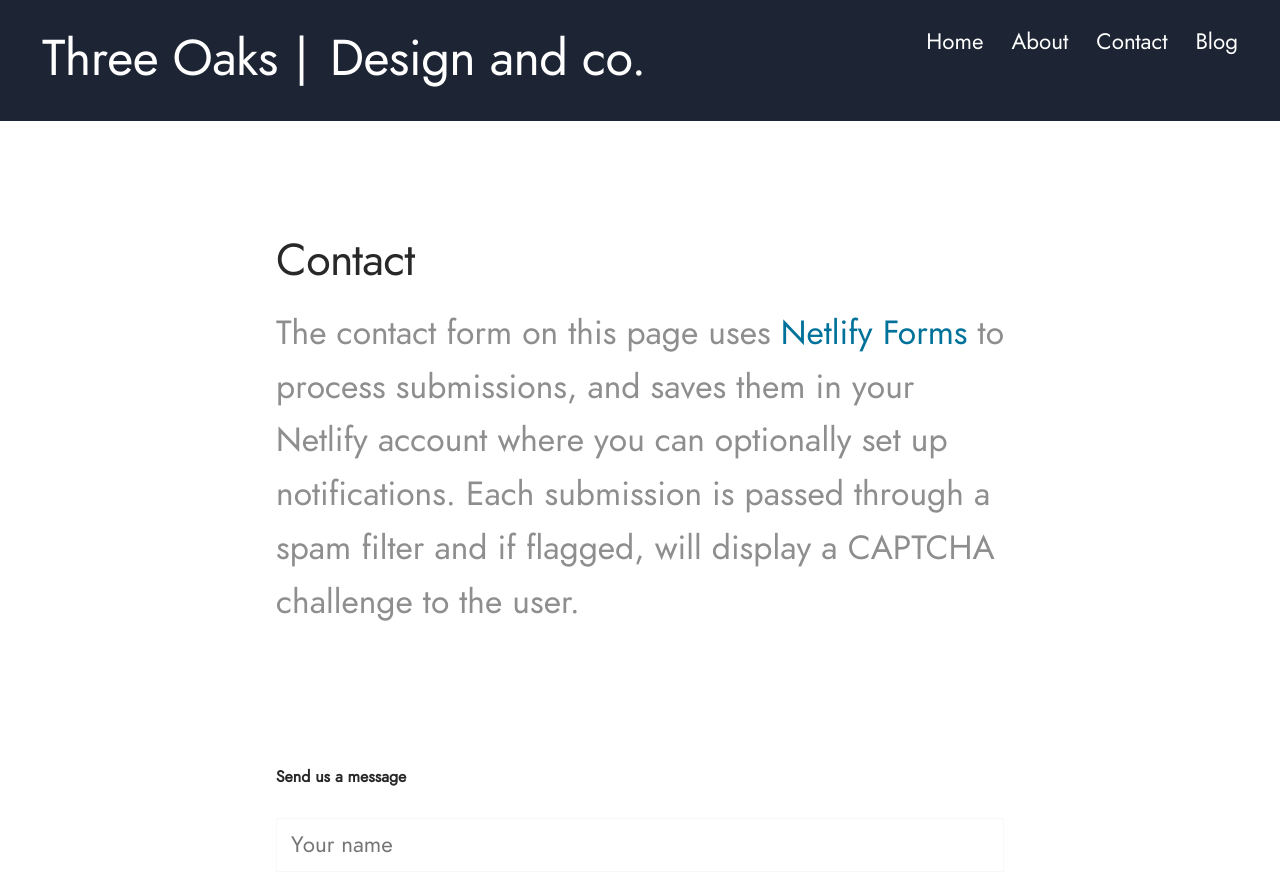
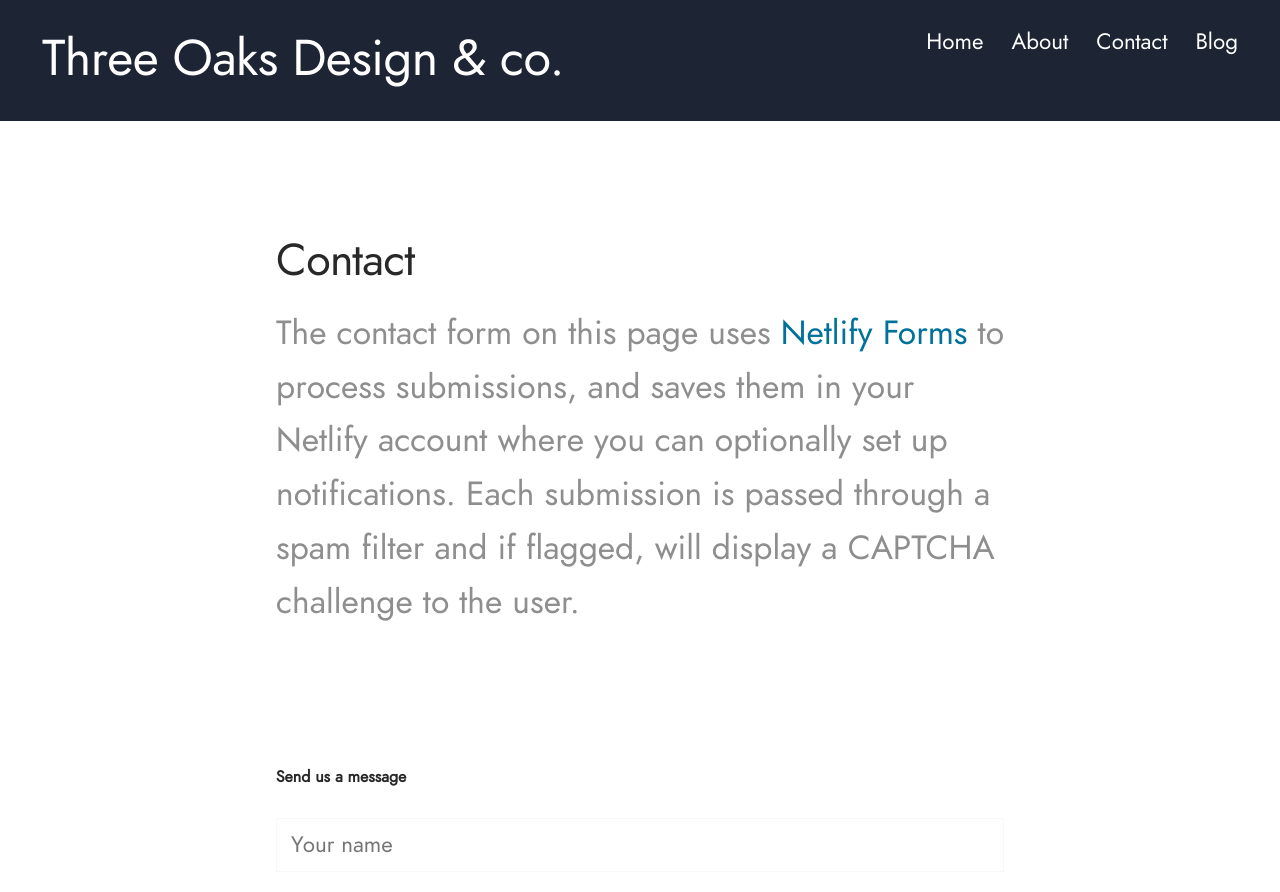
Before and after one commit to memphiswebdesign/three-oaks, a Jekyll site: the page built from pages/contact.md, in a window 1280 px wide and 900 px high. Shown: the top 892 px of the window. Built offline with Jekyll 4.4.1, drawn with Linux system fonts in a browser that asks for light colours; a script that is not in the unit is left out.

Commit message:
site title update

```diff
--- a/_config.yml
+++ b/_config.yml
@@ -13,7 +13,7 @@
 # you will see them accessed via {{ site.title }}, {{ site.email }}, and so on.
 # You can create any custom variable you would like, and they will be accessible
 # in the templates via {{ site.myvariable }}.
-title: Three Oaks | Design and co.
+title: Three Oaks Design & co.
 email: kira@threeoaksdesign.co
 description: >- # this means to ignore newlines until "baseurl:"
   Home renovation designer in the greater Memphis area. We serve commercial and residential owners/investors. We create beautiful and functional spaces for clients.
```
